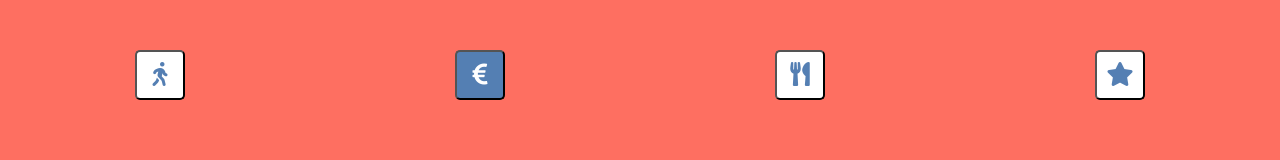
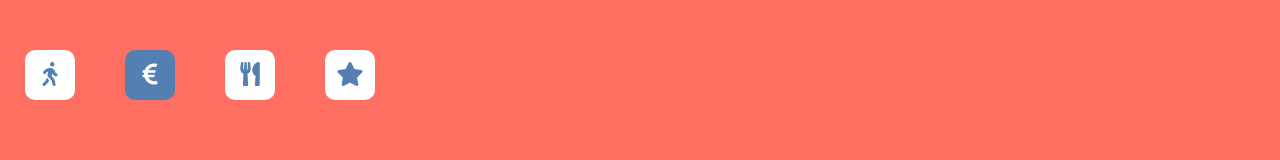
Before and after one commit to holgermanzke/Around-Spaces-CSS-Version, a website built with Parcel: page index.html in a window 1280 px wide. Built offline with nearby package versions, Linux system fonts and the light colour scheme.

Commit message:
add button style

```diff
--- a/styles/_nav-button.scss
+++ b/styles/_nav-button.scss
@@ -4,27 +4,27 @@
   align-items: flex-end;
   margin-top: 50px;
   margin-bottom: 10px;
+  max-width: 400px;
   &__button {
     width: 50px;
     height: 50px;
-    border-radius: 5px;
+    border-radius: 10px;
     font-size: 1.5rem;
     color: $primary-color;
     background: $secondary-color;
+    outline: none;
+    border: none;
+    &:active {
+      border: 1px solid $primary-color;
+    }
     &--active {
       color: $secondary-color;
       background: $primary-color;
+      &:active {
+        border: 1px solid $secondary-color;
+      }
     }
   }
-  //   &:active {
-  //     background: $secondary-color;
-  //   }
-  //&__icon {
-  // color: $primary-color;
-  // &:active {
-  //   color: $secondary-color;
-  // }
-  // }
 }
 
 .filter--icon {
```
